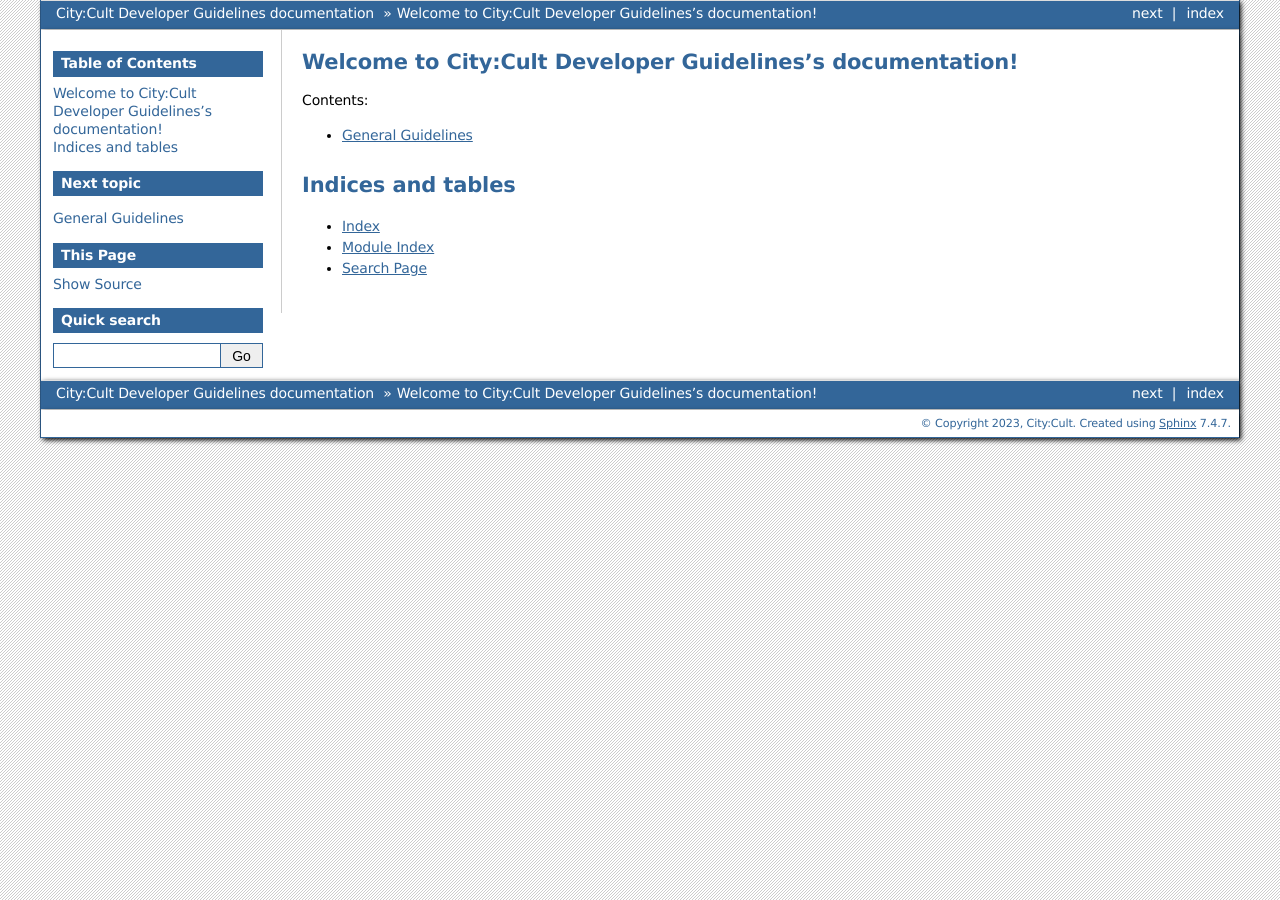
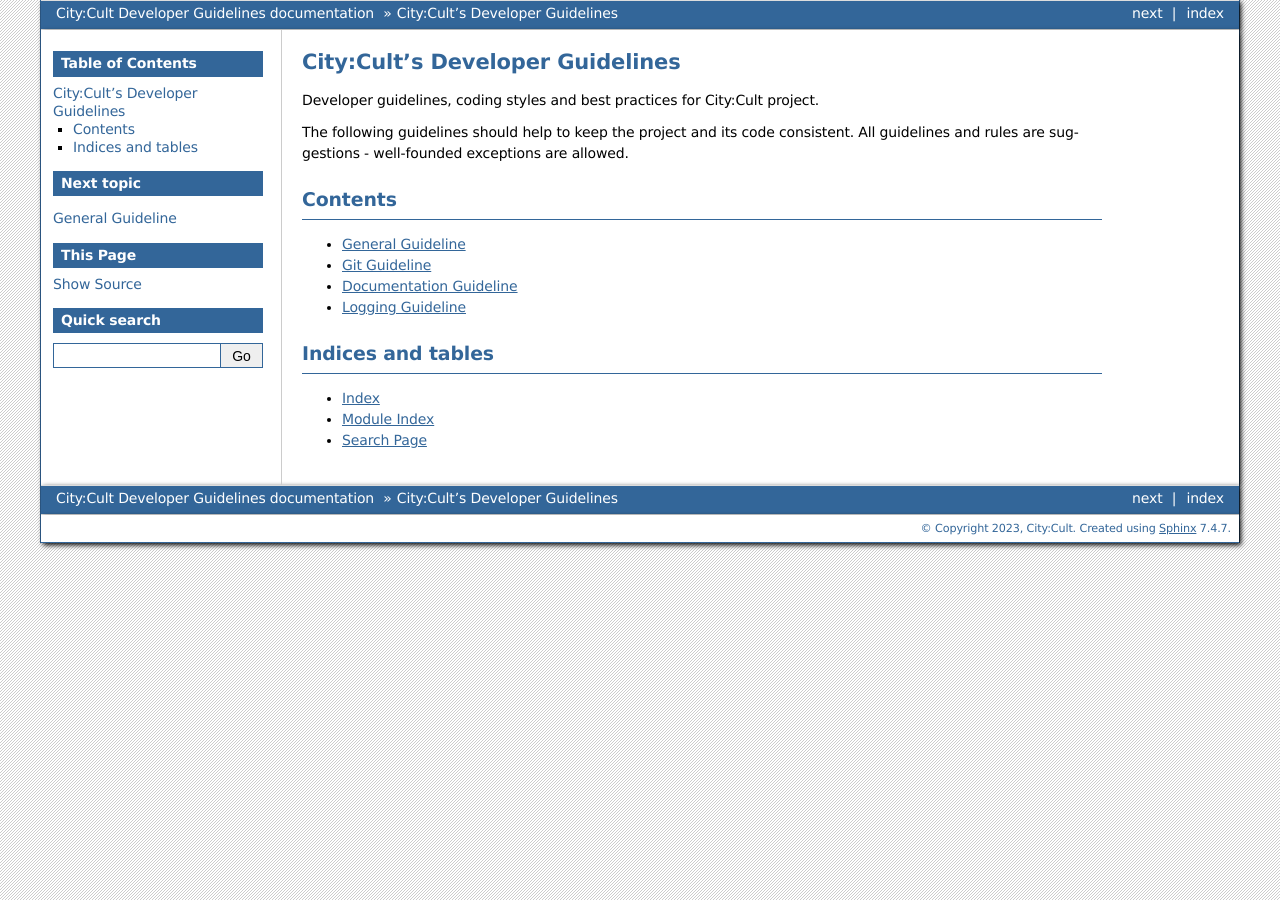
Before and after one commit to CityCult/developer_guidelines, a Sphinx documentation site: the page built from docs/index.rst, in a window 1280 px wide. Built offline with Sphinx 7.4.7, drawn with Linux system fonts in a browser that asks for light colours.

Commit message:
feat: add first guidelines

```diff
--- a/docs/index.rst
+++ b/docs/index.rst
@@ -3,18 +3,29 @@
    You can adapt this file completely to your liking, but it should at least
    contain the root `toctree` directive.
 
-Welcome to City:Cult Developer Guidelines's documentation!
-==========================================================
+City:Cult's Developer Guidelines
+================================
+
+Developer guidelines, coding styles and best practices for City:Cult project.
+
+The following guidelines should help to keep the project and its code consistent.
+All guidelines and rules are suggestions - well-founded exceptions are allowed.
+
+
+Contents
+--------
 
 .. toctree::
-   :maxdepth: 2
-   :caption: Contents:
+   :maxdepth: 1
 
-   general_guidelines
+   general_guideline
+   git_guideline
+   documentation_guideline
+   logging_guideline
 
 
 Indices and tables
-==================
+------------------
 
 * :ref:`genindex`
 * :ref:`modindex`
```
Also changed, not shown: docs/documentation_guideline.md (added, +8 -0 lines), docs/general_guideline.md (added, +9 -0 lines), docs/general_guidelines.md (deleted, +0 -3 lines), docs/git_guideline.md (added, +5 -0 lines), docs/logging_guideline.md (added, +3 -0 lines).
